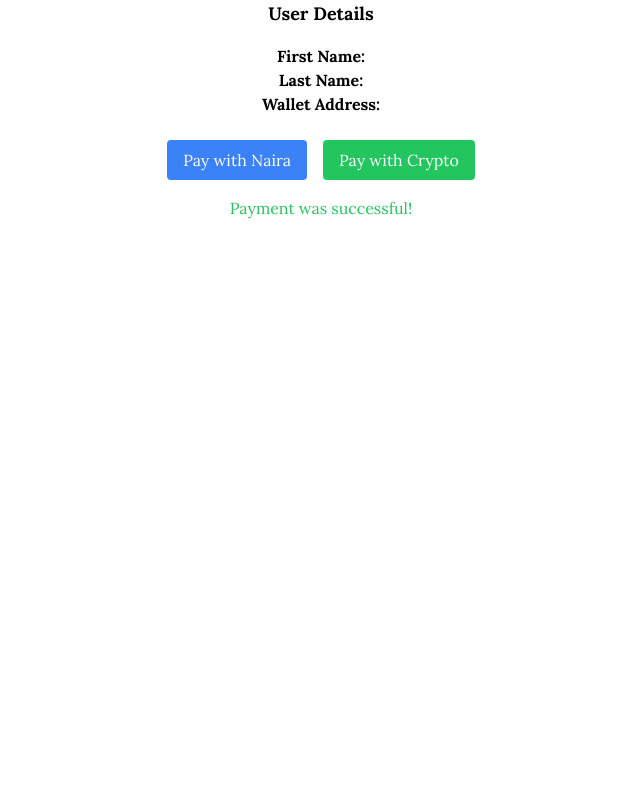
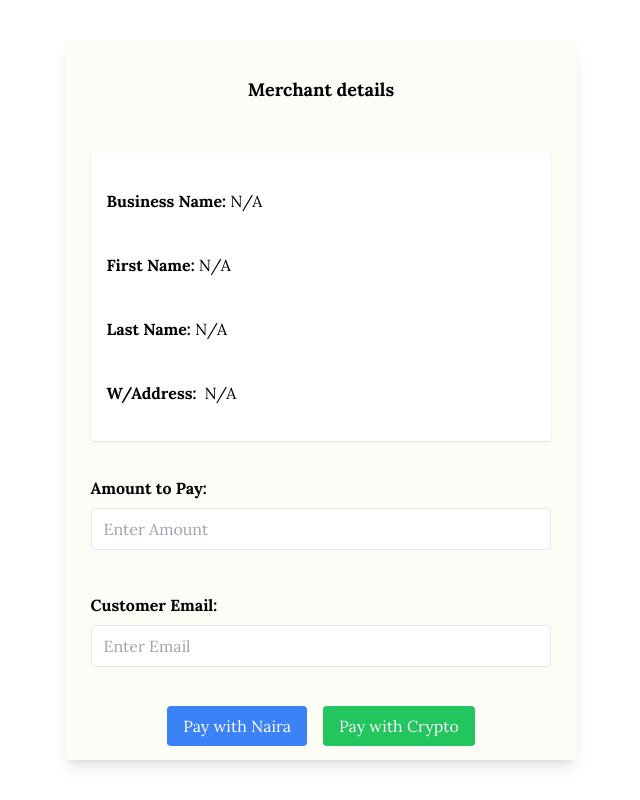
Before and after one commit to Dhanielgeek/Door, a React (Vite) app: page /userinfo/1 in a window 1280 px wide. Shown: the whole page, without its empty margins (319-959 px from the left). Built offline with nearby package versions, Linux system fonts and the light colour scheme; no server answers.

Commit message:
trying the paymeny api on Kora

```diff
--- a/src/client/Profile/Qrcode.tsx
+++ b/src/client/Profile/Qrcode.tsx
@@ -6,6 +6,8 @@ const Qrcode = () => {
 
   // Construct the correct URL
   const merchantId = merchant._id;
+  console.log(merchantId);
+
   const baseUrl = "https://door-eight.vercel.app"; // Your app's base URL
   const qrValue = `${baseUrl}/userinfo/${merchantId}`;
 
--- a/src/client/Userdetails.tsx
+++ b/src/client/Userdetails.tsx
@@ -1,22 +1,85 @@
-import { useEffect } from "react";
+import { useEffect, useState } from "react";
 import axios from "axios";
 import { useParams } from "react-router-dom";
 import { useDispatch, useSelector } from "react-redux";
 import { setUserPro } from "../Global/Slice";
+import { MdContentCopy } from "react-icons/md"; // Icon for the copy button
+import toast from "react-hot-toast";
 
 const Userdetails = () => {
   const { _id } = useParams<{ _id: string }>();
+  const dispatch = useDispatch();
+
+  // State to hold amount and email
+  const [amount, setAmount] = useState<number>(); // Initial value 0
+  const [email, setEmail] = useState<string>(""); // Initial value empty
 
   const userInfo = useSelector((state: any) => state.merchant.profile);
   console.log(userInfo);
 
-  const dispatch = useDispatch();
+  const baseUrl = `${import.meta.env.VITE_DEVE_URL}`;
+  const getOneUrl = `${baseUrl}/getone/${_id}`;
+  const confirmUrl = `${baseUrl}/confirmPayment`;
 
-  const url = `${import.meta.env.VITE_DEVE_URL}/getone/${_id}`;
+  // Function to initialize Korapay
+  const payKorapay = (
+    AmountToPay: number,
+    customerEmail: string,
+    Name: string
+  ) => {
+    const Keys = `key${Math.random()}`; // Unique key for each payment
+    console.log("Korapay with:", AmountToPay, customerEmail, Name, Keys);
 
+    window.Korapay.initialize({
+      key: "pk_test_eR5xsWZRG1XfPVe8JvDJyHQWR1nieyBU2DaE5dBm",
+      reference: Keys, // Use Keys as the reference
+      amount: AmountToPay, // Convert Naira to Kobo
+      currency: "NGN",
+      customer: {
+        name: Name,
+        email: customerEmail,
+      },
+      onClose: function (data: any) {
+        console.log(data);
+      },
+      onSuccess: async function (data: any) {
+        console.log("Payment success:", data);
+        if (data.status === "success") {
+          toast.success("Successful transaction");
+
+          // Now confirm the payment
+          await confirmPayment(AmountToPay, customerEmail);
+        }
+      },
+      onFailed: function (data: any) {
+        console.log(data);
+        toast.error("Payment failed. Please try again.");
+      },
+    });
+  };
+
+  // Confirm Payment
+  const confirmPayment = async (AmountToPay: number, customerEmail: string) => {
+    const data = {
+      amount: AmountToPay,
+      reference: "ref123456", // You should generate a proper reference
+      status: "success", // Confirm based on successful payment
+      email: customerEmail,
+    };
+
+    try {
+      const res = await axios.post(confirmUrl, data);
+      console.log("Payment confirmation successful:", res.data);
+    } catch (err) {
+      console.log(err);
+      toast.error("Failed to confirm payment.");
+    }
+  };
+
+  // Fetch the user details
   const getOne = async () => {
     try {
-      const response = await axios.get(url);
+      const response = await axios.get(getOneUrl);
       dispatch(setUserPro(response.data.data));
       console.log(response.data);
     } catch (error) {
@@ -26,26 +89,93 @@ const Userdetails = () => {
 
   useEffect(() => {
     getOne();
-  });
+  }, []);
+
+  // Copy wallet address to clipboard
+  const handleCopy = () => {
+    if (userInfo?.bitcoinAddress) {
+      navigator.clipboard.writeText(userInfo.bitcoinAddress);
+      toast.success("Wallet address copied to clipboard!");
+    }
+  };
 
   return (
-    <div className="flex flex-col items-center">
+    <div className="w-full h-screen flex justify-center items-center">
+      <div className="w-[40%] h-[90%] bg-[#fdfdf7] shadow-lg rounded max-md:w-[90%] flex-col flex justify-around items-center">
+        <div className="flex flex-col justify-around items-center w-full h-full">
+          <div className="w-[90%] h-[10%] flex justify-center items-center">
+            <h1 className="text-lg font-bold">Merchant details</h1>
+          </div>
+
           {/* Display user info */}
-      <h1 className="text-lg font-bold mb-4">User Details</h1>
+          <div className="w-[90%] h-[40%] bg-white p-4 flex justify-around items-center flex-col rounded shadow">
+            <div className="w-full h-[20%]  flex justify-start items-center">
               <p>
-        <strong>First Name:</strong>
+                <strong>Business Name:</strong> {userInfo.businessName || "N/A"}
               </p>
+            </div>
+            <div className="w-full h-[20%]  flex justify-start items-center">
               <p>
-        <strong>Last Name:</strong>
+                <strong>First Name:</strong> {userInfo.firstName || "N/A"}
               </p>
+            </div>
+            <div className="w-full h-[20%]  flex justify-start items-center">
               <p>
-        <strong>Wallet Address:</strong>
+                <strong>Last Name:</strong> {userInfo.lastName || "N/A"}
               </p>
+            </div>
+            <div className="w-full h-[20%]  flex justify-start items-center">
+              <p className="flex items-center space-x-2">
+                <strong>W/Address:</strong>{" "}
+                <span className=" max-md:text-sm">
+                  {userInfo.wallet || "N/A"}
+                </span>
+                {userInfo.wallet && (
+                  <button
+                    className="ml-2 text-blue-500"
+                    onClick={handleCopy}
+                    title="Copy wallet address"
+                  >
+                    <MdContentCopy size={20} />
+                  </button>
+                )}
+              </p>
+            </div>
+          </div>
+
+          {/* Input for amount */}
+          <div className="w-[90%] mt-2">
+            <label className="block mb-2 font-bold">Amount to Pay:</label>
+            <input
+              type="number"
+              value={amount}
+              onChange={(e) => setAmount(Number(e.target.value))}
+              placeholder="Enter Amount"
+              className="w-full px-3 py-2 border rounded"
+            />
+          </div>
+
+          {/* Input for email */}
+          <div className="w-[90%] mt-4">
+            <label className="block mb-2 font-bold">Customer Email:</label>
+            <input
+              type="email"
+              value={email}
+              onChange={(e) => setEmail(e.target.value)}
+              placeholder="Enter Email"
+              className="w-full px-3 py-2 border rounded"
+            />
+          </div>
 
           {/* Buttons for payment options */}
-      <div className="mt-6 space-x-4">
+          <div className="mt-3 space-x-4">
             {/* Pay with Naira button */}
-        <button className="bg-blue-500 text-white px-4 py-2 rounded">
+            <button
+              className="bg-blue-500 text-white px-4 py-2 rounded"
+              onClick={() =>
+                payKorapay(amount, email, userInfo.firstName || "Customer")
+              } // Trigger Korapay first
+            >
               Pay with Naira
             </button>
 
@@ -54,10 +184,8 @@ const Userdetails = () => {
               Pay with Crypto
             </button>
           </div>
-
-      {/* Show success message if payment is successful */}
-
-      <p className="text-green-500 mt-4">Payment was successful!</p>
+        </div>
+      </div>
     </div>
   );
 };
```
Lines whose indentation alone changed are shown as unchanged.
